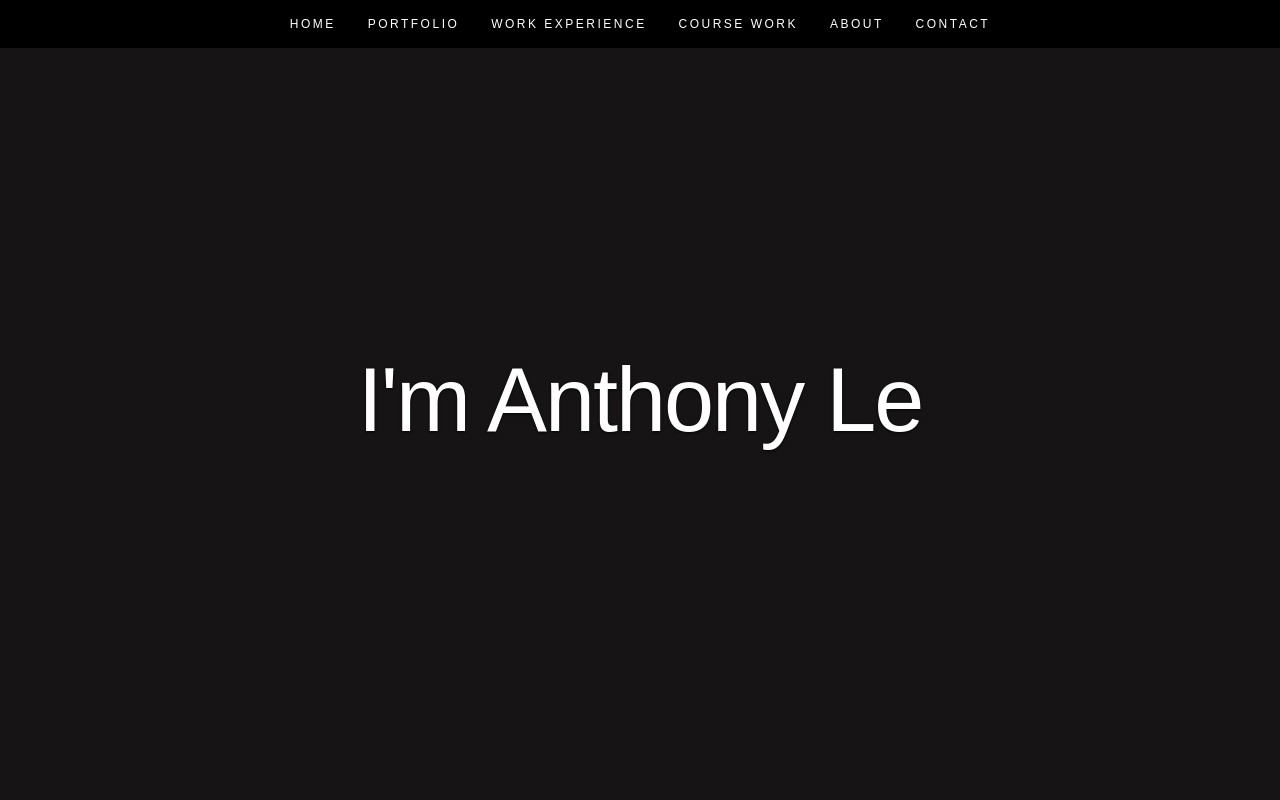
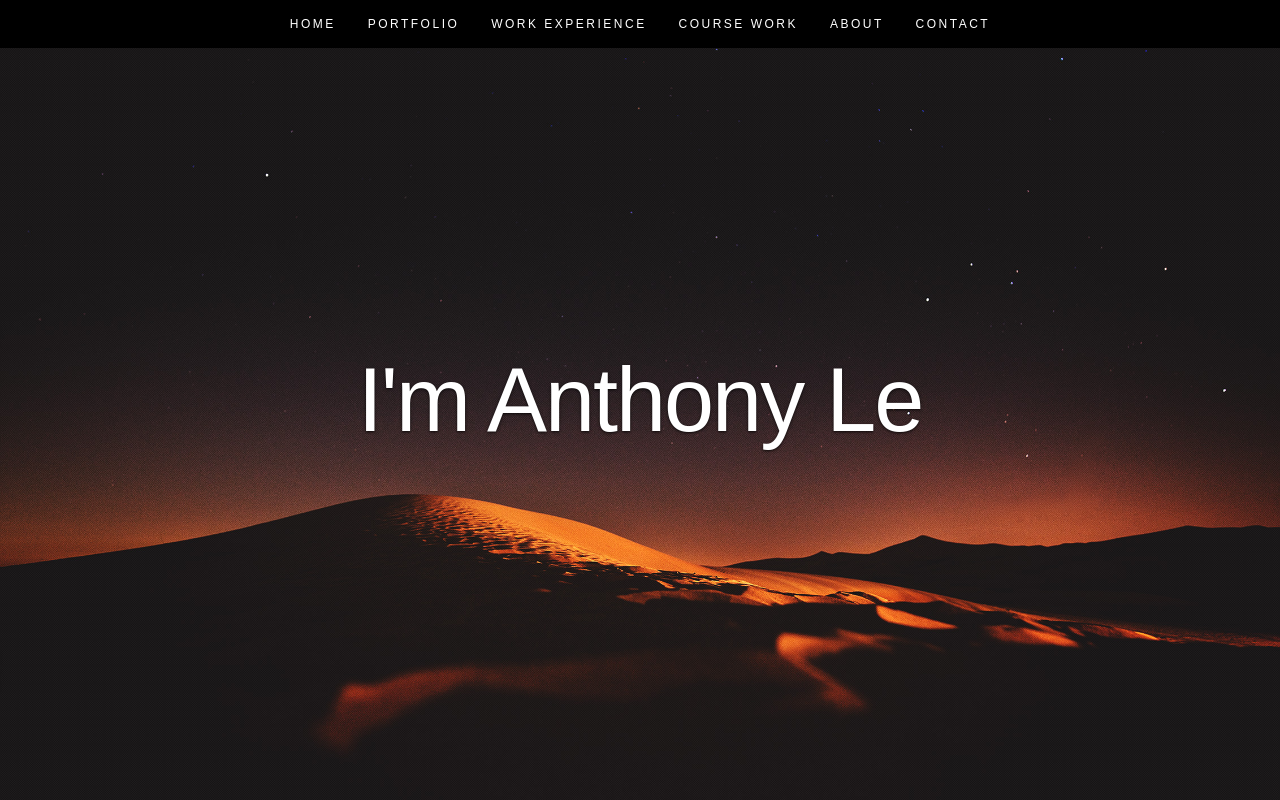
Before and after one commit to Liberator9/portfolio, a plain HTML site: page index.html in a window 1280 px wide. Shown: the top 800 px of the page. Drawn offline with nearby package versions, Linux system fonts and the light colour scheme.

Commit message:
Update styles.css

```diff
--- a/styles.css
+++ b/styles.css
@@ -14,7 +14,7 @@ header {
     height: 800px;
     min-height: 500px;
     width: 100%;
-    background: #161415 url(../images/header-background.jpg) no-repeat top center;
+    background: #161415 url(header-background.jpg) no-repeat top center;
     background-size: cover !important;
     -webkit-background-size: cover !important;
     text-align: center;
```
